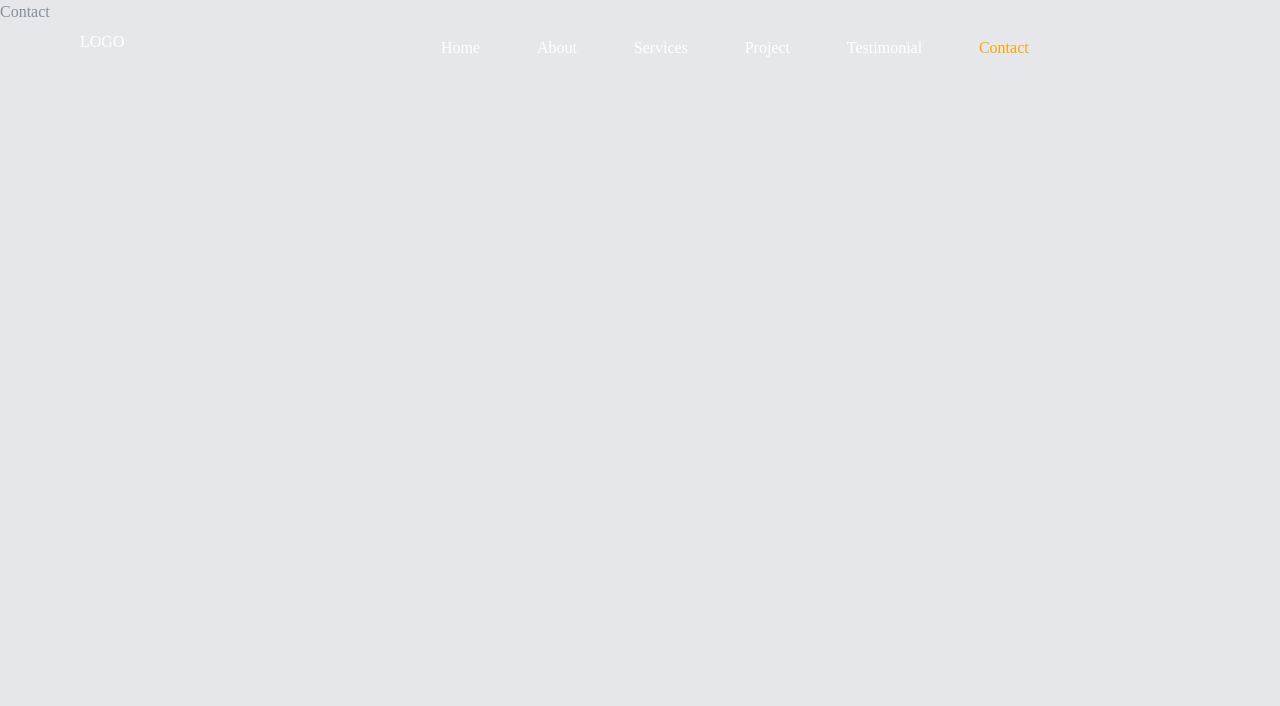
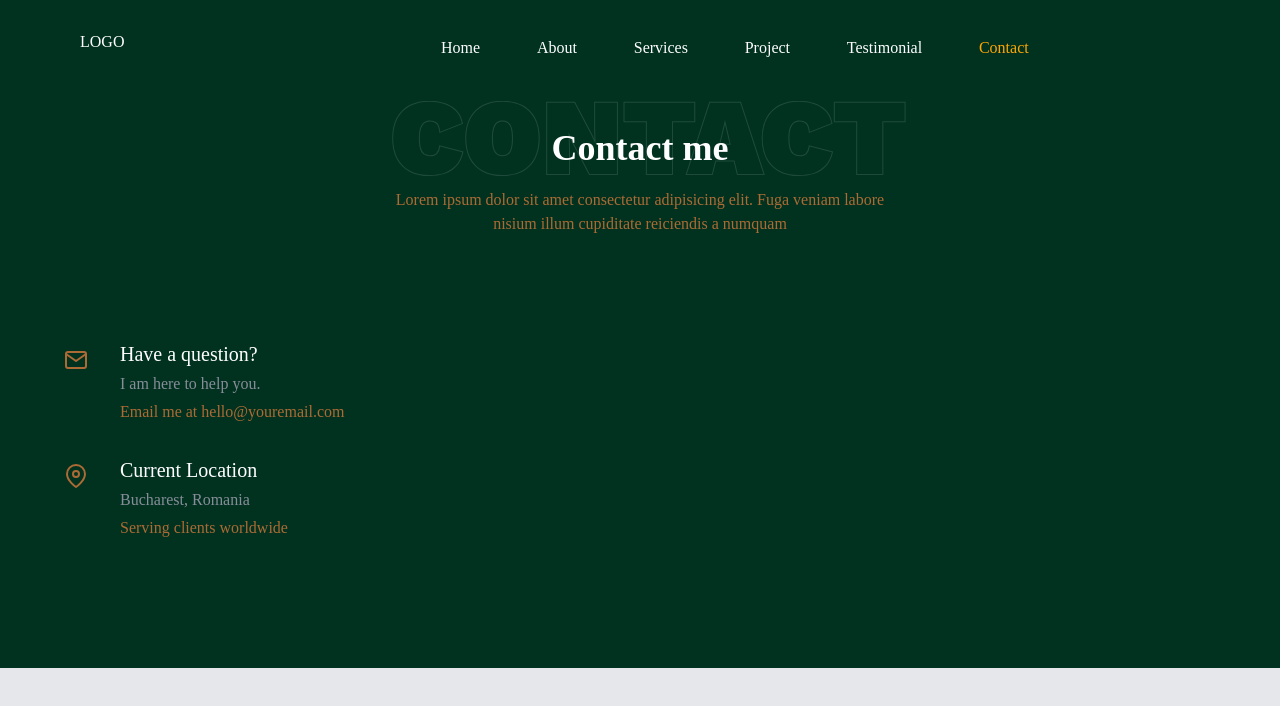
Before and after one commit to hafsa-nuh/interior-design-studio, a React (Create React App) app: page /contact in a window 1280 px wide. Shown: the top 706 px of the page. Built offline with nearby package versions, Linux system fonts and the light colour scheme.

Commit message:
1st commit

```diff
--- a/src/components/ContactForm.js
+++ b/src/components/ContactForm.js
@@ -1,9 +1,12 @@
-import React from 'react'
+import React from 'react';
+
 
 function ContactForm() {
   return (
-    <div>ContactForm</div>
-  )
+    <>
+
+    </>
+  );
 }
 
 export default ContactForm
--- a/src/pages/Contact.js
+++ b/src/pages/Contact.js
@@ -1,9 +1,47 @@
-import React from 'react'
+import React from 'react';
+import { contact } from "../data";
+import ContactForm from '../components/ContactForm';
 
 const Contact = () => {
   return (
-    <div>Contact</div>
-  )
+    <>
+      <section className="section bg-green" id="contact">
+        <div className="container mx-auto">
+          <div className="flex flex-col items-center text-center">
+            <h2 className="section-title before:content-contact relative before:absolute before:opacity-40 before:-top-7 before:-left-40 before:hidden before:lg:block">
+              Contact me
+            </h2>
+            <p className="subtitle text-accent">
+              Lorem ipsum dolor sit amet consectetur adipisicing elit. Fuga
+              veniam labore nisium illum cupiditate reiciendis a numquam
+            </p>
+          </div>
+          <div className="flex flex-col lg:gap-x-8 lg:flex-row">
+            <div className="flex flex-1 flex-col items-start space-y-8 mb-12 lg:mb-0 lg:pt-2">
+              {contact.map((item, index) => {
+                const { icon, title, subtitle, description } = item;
+                return (
+                  <div
+                    className="flex flex-col lg:flex-row gap-x-4"
+                    key={index}
+                  >
+                    <div className="text-accent rounded-sm w-14 h-14 flex items-start justify-center mt-2 mb-4 lg:mb-0 text-2xl">
+                      {icon}
+                    </div>
+                    <div>
+                      <h4 className="font-body text-xl mb-1">{title}</h4>
+                      <p className="mb-1 text-paragraph">{subtitle}</p>
+                      <p className="text-accent font-normal ">{description}</p>
+                    </div>
+                  </div>
+                );
+              })}
+            </div>
+          </div>
+        </div>
+      </section>
+    </>
+  );
 }
 
 export default Contact
```
